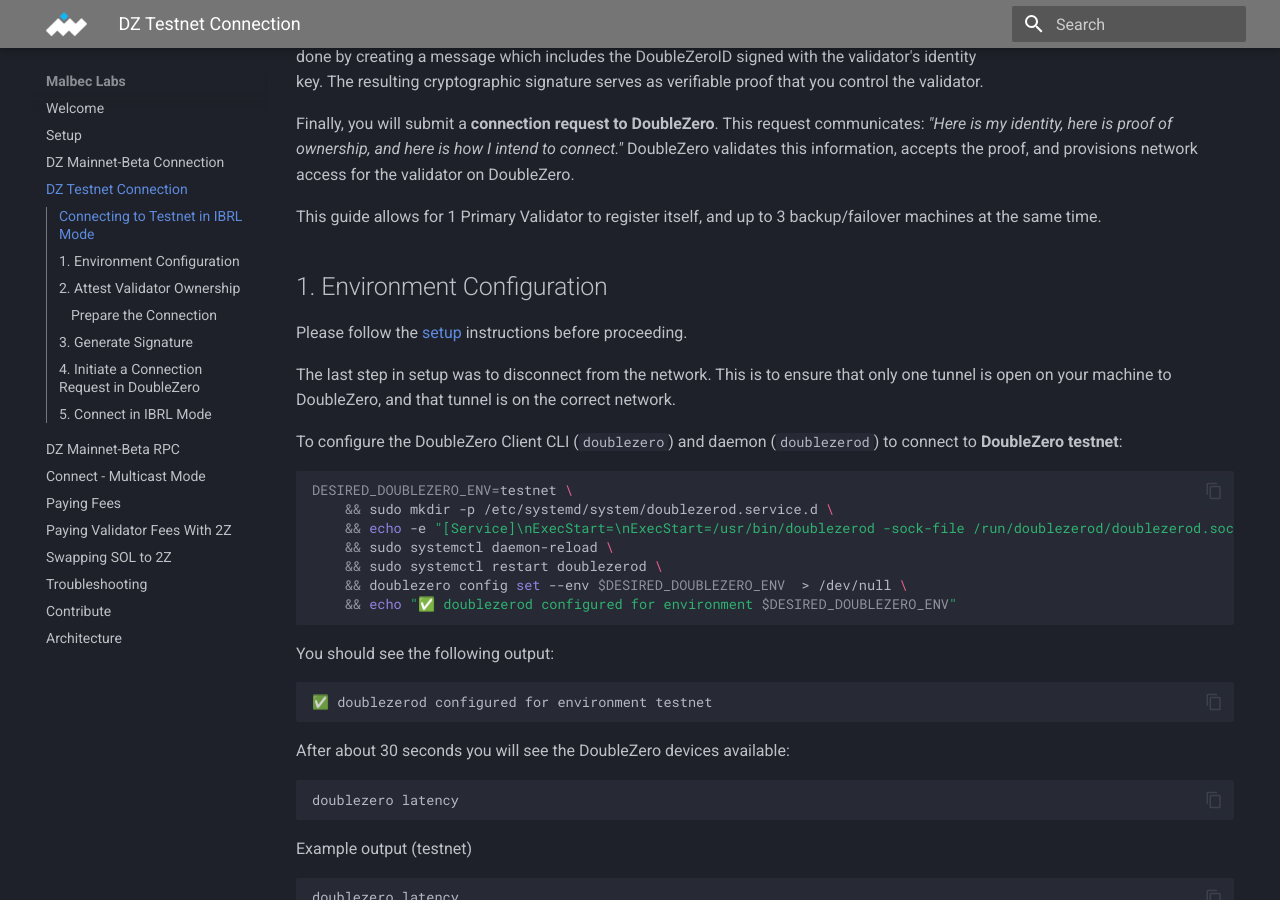
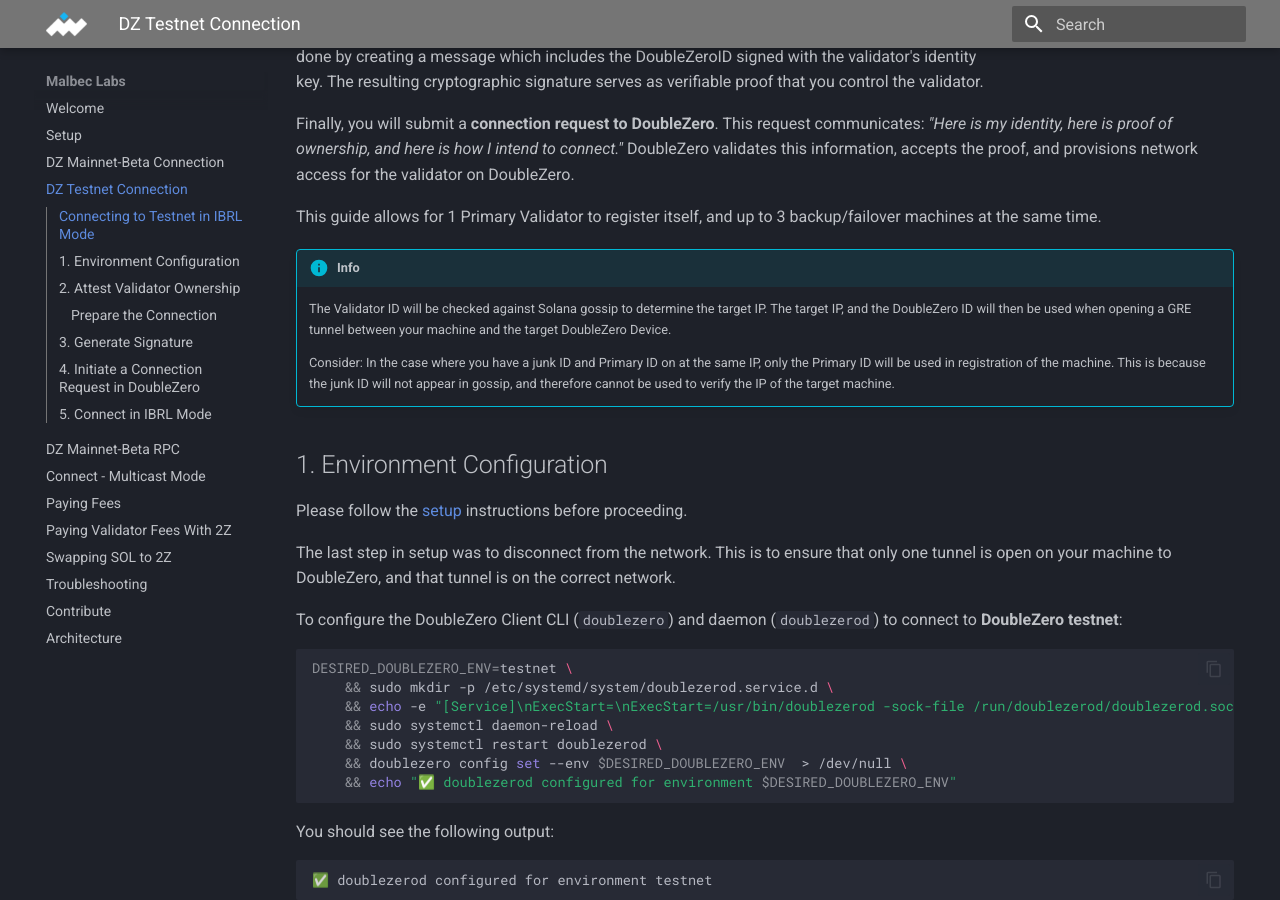
Before and after one commit to malbeclabs/docs, an MkDocs documentation site: the page built from docs/DZ Testnet Connection.md, in a window 1280 px wide and 900 px high, scrolled down 454 px. Built offline with MkDocs 1.6.1 and Material for MkDocs 9.7.7, drawn with Linux system fonts in a browser that asks for light colours.

Commit message:
Update DZ Testnet Connection.md

```diff
--- a/docs/DZ Testnet Connection.md
+++ b/docs/DZ Testnet Connection.md
@@ -67,6 +67,11 @@
 Finally, you will submit a **connection request to DoubleZero**. This request communicates: *"Here is my identity, here is proof of ownership, and here is how I intend to connect."* DoubleZero validates this information, accepts the proof, and provisions network access for the validator on DoubleZero.
 
 This guide allows for 1 Primary Validator to register itself, and up to 3 backup/failover machines at the same time.
+
+!!! info
+    The Validator ID will be checked against Solana gossip to determine the target IP. The target IP, and the DoubleZero ID will then be used when opening a GRE tunnel between your machine and the target DoubleZero Device.
+
+    Consider: In the case where you have a junk ID and Primary ID on at the same IP, only the Primary ID will be used in registration of the machine. This is because the junk ID will not appear in gossip, and therefore cannot be used to verify the IP of the target machine.
 
 ## 1. Environment Configuration
 
```
